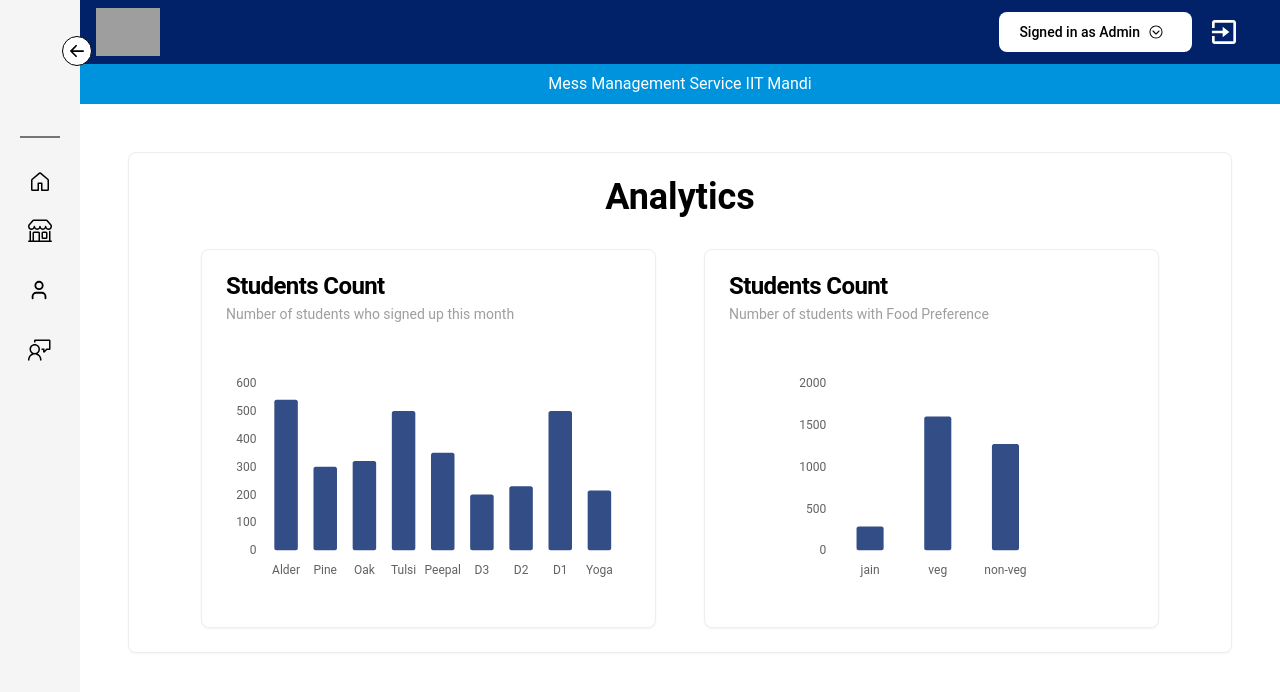
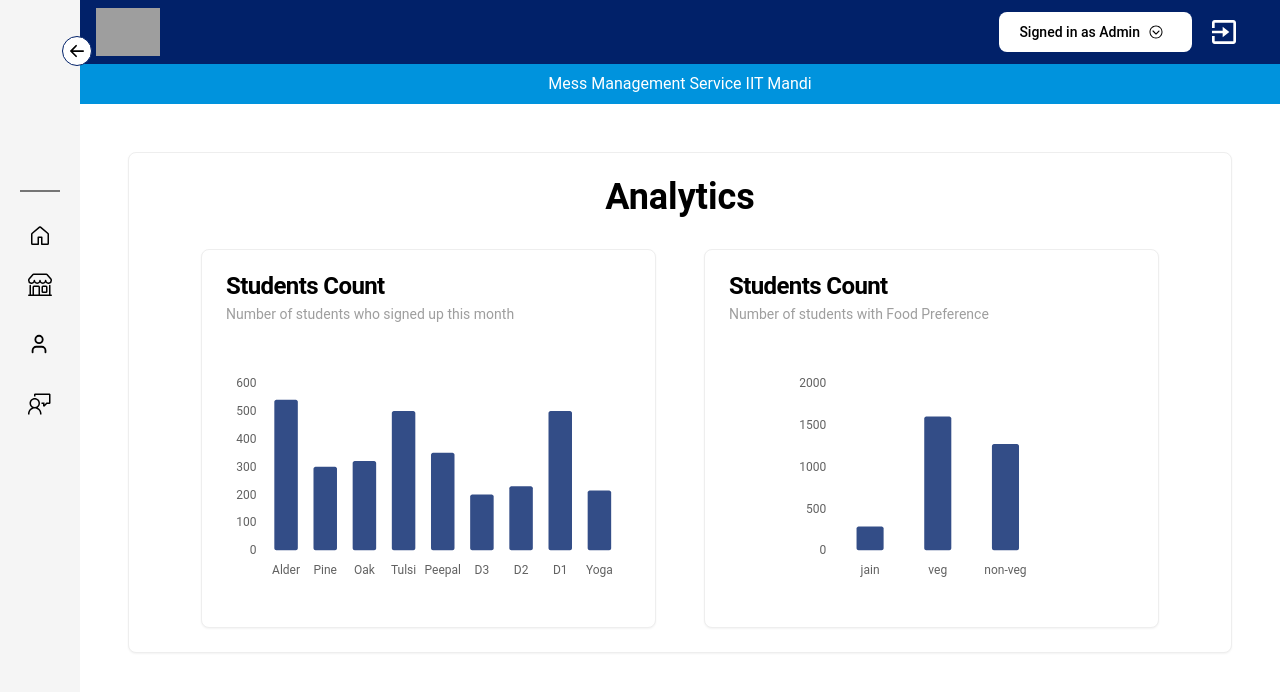
Before and after one commit to Lord-Morpheus/MessManagementApp, a React (Vite) app in the folder Admin/: page / in a window 1280 px wide. Shown: the top 692 px of the page. Built offline with nearby package versions, Linux system fonts and the light colour scheme; grey boxes are pictures that could not be loaded.

Commit message:
sidebar and dropdown updated

```diff
--- a/Admin/src/components/DropDown.jsx
+++ b/Admin/src/components/DropDown.jsx
@@ -59,14 +59,14 @@ export const DropDown = ({ username, name, email }) => {
       </button>
       <div
         id="dropdownInformation"
-        className={`z-10 ${
+        className={`z-10 w-[12.5%] ${
           isOpen ? "block" : "hidden"
-        } bg-white divide-y z-50 fixed divide-gray-100 rounded-lg shadow w-44 dark:bg-gray-700 dark:divide-gray-600`}
+        } bg-white  divide-y z-50 fixed divide-gray-100 rounded-lg shadow w-44 dark:bg-gray-700 dark:divide-gray-600`}
         style={{ top: dropdownPosition.top, left: dropdownPosition.left }}
       >
         <div className="px-4 py-3 text-sm text-gray-900 dark:text-white">
           <div className="flex flex-row justify-start items-center">
-            <Avatar name={name} bgColor="gray-500" size={8} />
+            <Avatar name={name} bgColor="[#012169]" size={8} />
             <div className="ml-4">{name}</div>
           </div>
           <div className="font-medium truncate mt-2">{email}</div>
--- a/Admin/src/pages/sidebar.jsx
+++ b/Admin/src/pages/sidebar.jsx
@@ -15,12 +15,12 @@ export default function Sidebar(props) {
           Open ? "w-72" : "w-20"
         } duration-300 relative`}>
       <BsArrowLeftShort
-          className={`bg-white text-black text-3xl rounded-full absolute -right-3 top-9 border border-black cursor-pointer ${
+          className={`bg-white text-black text-3xl rounded-full absolute -right-3 top-9 border border-[#012169] cursor-pointer ${
             !open && "rotate-180"
           }`}
           onClick={() => setOpen(!Open)}
         />
-        <div className={`mb-6 py-6 flex items-center border-b-2 border-gray-600 border-solid ${!Open}`}>
+        <div className={`mb-6 h-40 py-6 flex items-center border-b-2 border-gray-600 border-solid `}>
           <Avatar name={props.username} size={20} textSize={"3xl"} />
           <p className={`ml-4 font-bold text-xl text-center ${!Open && "scale-0"}`}>
             Welcome
```
